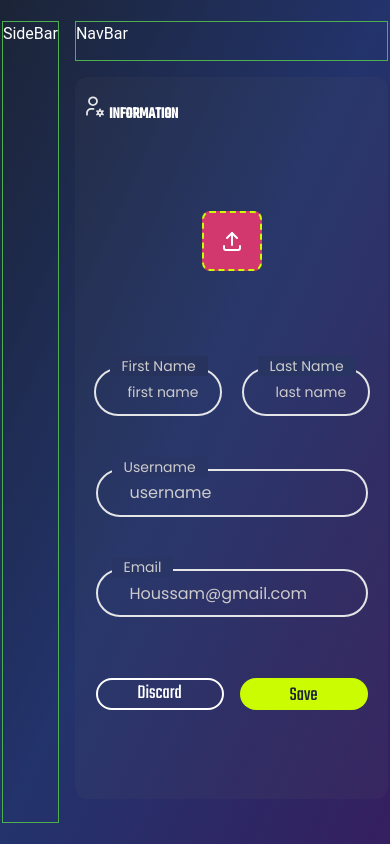
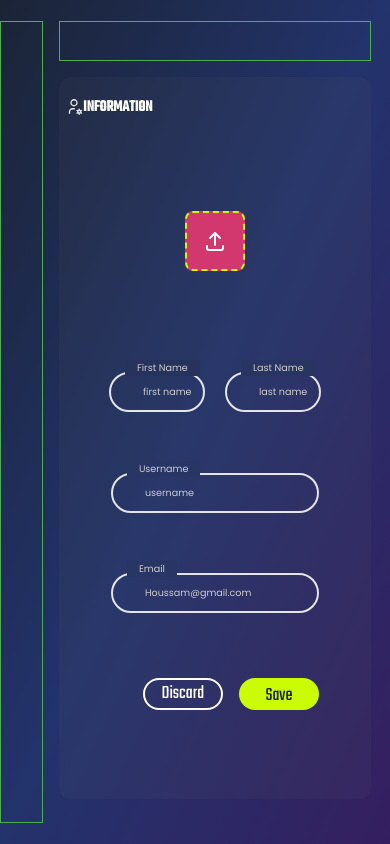
Before and after one commit to FRAGG33R/whiff-waff, a Next.js app in the folder client/: page /settings in a window 390 px wide. Built offline with nearby package versions, Linux system fonts and the light colour scheme.

Commit message:
fixed : small update

```diff
--- a/client/src/components/settings/informationsSetting.tsx
+++ b/client/src/components/settings/informationsSetting.tsx
@@ -56,15 +56,15 @@ const InformationsSetting = () => {
     console.log(file);
   };
   return (
-    <div className="w-[96%]  md:w-[95%] h-[98%]  flex items-start  justify-start flex-col gap-4 md:gap-6">
-      <div className=" w-[99%] h-[8%] flex items-center justify-start flex-row gap-1 space-y-2 space-y-auto">
+    <div className="w-[96%]  md:w-[95%] 2xl:w-full 3xl:w-full  xl:w-full lg:w-full  h-[98%]  flex items-start  justify-start flex-col gap-4 md:gap-6  ">
+      <div className=" w-full h-[8%] flex items-center justify-start flex-row  space-y-1 md:space-y-1  xl:space-y-2 space-y-auto 3xl:-space-x-5 2xl:-space-x-3">
         <Image
           src={InformationIcons}
           alt="TwoFactorIcon"
-          className="w-[8%] h-[80%] md:w-auto md:h-auto"
+          className=" w-[6%] h-[99%] md:w-[6%] md:h-[90%] lg:w-[7%] lg:h-[90%] xl:w-[8%] xl:h-[60%] 2xl:w-[8%] 2xl:h-[60%] 3xl:w-[8%] 3xl:h-[60%] flex 3xl:items-start"
           width={10}
         />
-        <div className=" w-[50%] h-[80%] md:w-auto md:h-auto flex items-end justify-start  font-teko font-semibold sm:text-xl md:text-xl lg:text-3xl xl:text-4xl">
+        <div className=" w-[50%] h-[80%]  md:h-auto md:w-auto  flex items-center justify-start  font-teko font-semibold  md:text-xl lg:text-3xl xl:text-4xl">
           INFORMATION
         </div>
       </div>
@@ -77,8 +77,10 @@ const InformationsSetting = () => {
           </div>
         </div>
         <div className="w-full h-[68%]  flex items-center justify-start flex-col gap-2 md:gap-4 ">
-          <div className="w-[17rem]  h-[21%] md:w-[19rem] lg:w-[29rem] xl:w-[35rem]  2xl:w-[40rem] 3xl:w-[48rem]  flex flex-row items-center justify-center gap-5
-             md:gap-8 lg:gap-10 xl:gap-12 2xl:gap-14 ">
+          <div
+            className="w-[17rem]  h-[21%] md:w-[19rem] lg:w-[29rem] xl:w-[35rem]  2xl:w-[40rem] 3xl:w-[48rem]  flex flex-row items-center justify-center gap-5
+             md:gap-8 lg:gap-10 xl:gap-12 2xl:gap-14 "
+          >
             <div className="w-auto sm:w-auto  ">
               <div>
                 <UserInput
@@ -140,7 +142,7 @@ const InformationsSetting = () => {
                 lableColor="#293665"
                 width="2xl"
                 regExp={/^[a-zA-Z0-9._%+-]+@[a-zA-Z0-9.-]+\.[a-zA-Z]{2,}$/}
-                isError={userError}
+                isError={emailError}
                 isDisabled={false}
                 value={email}
                 setError={setEmailError}
@@ -148,7 +150,7 @@ const InformationsSetting = () => {
               />
             </div>
           </div>
-          <div className="w-[17rem] h-[21%] md:w-[19rem] lg:w-[29rem] xl:w-[35rem]  2xl:w-[40rem] 3xl:w-[48rem]  flex flex-row justify-end items-center    gap-4 md:gap-4">
+          <div className="w-[17rem]  h-[21%] sm:w-[13rem] md:w-[19rem] lg:w-[29rem] xl:w-[35rem]  2xl:w-[40rem] 3xl:w-[48rem]  flex flex-row justify-end items-center   gap-4 md:gap-4">
             <div className="w-auto sm:w-auto  ">
               <SecondaryButton text="Discard" onClick={handleCancle} />
             </div>
--- a/client/src/components/settings/settingPage.tsx
+++ b/client/src/components/settings/settingPage.tsx
@@ -1,27 +1,27 @@
-import React from 'react'
-import InformationsSetting from './informationsSetting'
-import TwoFactor from './twoFactor'
+import React from "react";
+import InformationsSetting from "./informationsSetting";
+import TwoFactor from "./twoFactor";
 const SettingPage = () => {
   return (
-    <div className="w-[99%] md:w-[98%] h-[95%]  flex items-center justify-start flex-row gap-4 md:gap-10 text-white">
-      <div className="h-full w-[15%] md:w-[10%] lg:w-[8%] xl:w-[5%] border border-green-500 ">
-		SideBar
-	  </div>
-      <div className="h-full w-full flex flex-col gap-4 md:gap-10 ">
-        <div className="h-[5%] md:h-[7%] w-full  border border-green-500 ">
-			NavBar
-		</div>
-        <div className='h-[90%] md:h[92%] flex flex-col md:flex-row  gap-4 md:gap-10 overflow-auto md:overflow-hidden'>
-            <div className="flex items-center justify-center h-full  md:w-[60%] w-full lg:w-[60%] bg-CarbonGrey bg-opacity-10  rounded-xl">
-                <InformationsSetting/>
-            </div>
-            <div className=' flex items-center justify-center  h-full  md:w-[40%] w-full  lg-w-[40%] bg-CarbonGrey bg-opacity-10  rounded-xl'>
-                <TwoFactor />
-            </div>
+    <div className="w-[99%] md:w-[98%] h-[95%] sm:w-full flex items-center justify-start flex-row gap-4 md:gap-10 text-white">
+      <div className="h-full w-[15%] md:w-[10%] sm:w-[11%] lg:w-[8%] xl:w-[5%] border border-green-500 ">
+
+      </div>
+      <div className="h-full w-full flex flex-col 3xl:w-full 2xl:w-full xl:w-full lg:w-full md:w-full sm:w-[80%] gap-4 md:gap-10 ">
+        <div className="h-[5%] md:h-[7%] w-full   border border-green-500 ">
+
         </div>
+        <div className="h-[90%] md:h[92%]   flex flex-col md:flex-row  gap-4 md:gap-10 overflow-auto md:overflow-hidden">
+          <div className="flex items-center justify-center h-full  md:w-[60%] w-full lg:w-[60%]  bg-CarbonGrey bg-opacity-10  rounded-xl">
+            <InformationsSetting />
+          </div>
+          <div className=" flex items-center justify-center  h-full  md:w-[40%] w-full  lg-w-[40%] bg-CarbonGrey bg-opacity-10  rounded-xl">
+            <TwoFactor />
+          </div>
         </div>
+      </div>
     </div>
-  )
-}
+  );
+};
 
-export default SettingPage
+export default SettingPage;
--- a/client/src/components/ui/buttons/primaryButton.tsx
+++ b/client/src/components/ui/buttons/primaryButton.tsx
@@ -10,7 +10,7 @@ const PrimaryButton: React.FC<PrimaryButtonProps> = ({ text, onClick }) => {
       whileTap={{ scale: 0.9 }}
       onClick={onClick}
       className="flex items-center justify-center bg-GreenishYellow font-teko rounded-full
-       w-32 md:w-28 lg:w-32  h-8 md:h-7 lg:h-9 text-NightBlack text-xl md:text-lg lg:text-2xl "
+       w-32 md:w-28 lg:w-32 sm:w-20 h-8 md:h-7 lg:h-9 text-NightBlack sm:text-[1.2rem] text-xl md:text-lg lg:text-2xl "
     >
       <div className="flex items-center justify-center pt-1">{text}</div>
     </motion.button>
--- a/client/src/components/ui/buttons/secondaryButton.tsx
+++ b/client/src/components/ui/buttons/secondaryButton.tsx
@@ -9,7 +9,7 @@ const secondaryButton: React.FC<PrimaryButtonProps> = ({ text, onClick }) => {
       whileTap={{ scale: 0.9 }}
       onClick={onClick}
       className="flex items-center justify-center transparent font-teko   border-2 border-Ceramic
-        rounded-full w-32 md:w-28 lg:w-32  h-8 md:h-7 lg:h-9 text-Ceramic text-xl md:text-lg lg:text-2xl"
+        rounded-full w-32 sm:w-20 md:w-28 lg:w-32  h-8 md:h-7 lg:h-9 text-Ceramic text-xl md:text-lg sm:text-[1.2rem] lg:text-2xl "
     >
       <span>{text}</span>
     </motion.button>
--- a/client/src/components/ui/inputs/userInput.tsx
+++ b/client/src/components/ui/inputs/userInput.tsx
@@ -28,7 +28,7 @@ const UserInput: React.FC<InputProps> = ({
         className={`flex items-center  text-PastelGrey justify-center absolute min-w-1 px-3 h-5  sm:h-4 md:h-5 -top-3 left-4 font-poppins text-sm md:text-md`}
         style={{ backgroundColor: lableColor }}
       >
-        <label>{label}</label>
+        <label className="sm:text-[0.6rem] md:text-[0.8rem]">  {label}</label>
       </div>
       <input
         type={type}
@@ -37,7 +37,7 @@ const UserInput: React.FC<InputProps> = ({
         onChange={handleChange}
         onBlur={handleBlur}
         value={value}
-        className={`bg-transparent rounded-full font-poppins text-md placeholder-PastelGrey placeholder-left pl-8 border-2 border-Mercury
+        className={`bg-transparent rounded-full font-poppins sm:text-[0.6rem] md:text-[1rem] placeholder-PastelGrey  placeholder-left pl-8 border-2 border-Mercury
          focus:outline-none
         ${isError ? "border-red-500 " : "focus:border-GreenishYellow"}
         ${
@@ -50,11 +50,11 @@ const UserInput: React.FC<InputProps> = ({
             : width === "xl"
             ? "w-40 sm:w-52 md:w-52 lg:w-72 md:h-12 h-10 text-sm md:text-md"
             : width === "sml"
-            ? "w-[8rem] md:w-[8.5rem] lg:w-[13.5rem] xl:w-[16.5rem] 2xl:w-[18.5rem] 3xl:w-[22.3rem]  h-12   lg:h-12 text-sm md:text-md"
+            ? "w-[8rem] sm:w-[6rem] md:w-[8.5rem] lg:w-[13.5rem] xl:w-[16.5rem] 2xl:w-[18.5rem] 3xl:w-[22.3rem]  h-12  md:h-10 sm:h-10 lg:h-12 text-sm md:text-md"
             : width === "2xl"
-            ? "w-[17rem]  md:w-[19rem] lg:w-[29rem] xl:w-[35rem] 2xl:w-[40rem] 3xl:w-[48rem] h-12 "
+            ? "w-[17rem]  sm:w-[13rem] md:w-[19rem] lg:w-[29rem] xl:w-[35rem] 2xl:w-[40rem] 3xl:w-[48rem] h-12  md:h-10 sm:h-10 lg:h-12 text-sm md:text-md"
             : width === "code"
-            ? "w-[18rem]  sm:w-[18rem] md:w-[15rem] lg:w-[18rem] xl:w-[18rem]  md:h-12 h-10 text-sm md:text-md"
+            ? "w-[18rem]  sm:w-[13rem] md:w-[15rem] lg:w-[18rem] xl:w-[18rem]  md:h-12 h-10 text-sm md:text-md"
             : ""
         }`}
       ></input>
--- a/client/tailwind.config.js
+++ b/client/tailwind.config.js
@@ -3,40 +3,42 @@ const withMT = require("@material-tailwind/react/utils/withMT");
 
 module.exports = withMT({
   content: [
-    './src/pages/**/*.{js,ts,jsx,tsx,mdx}',
-    './src/components/**/*.{js,ts,jsx,tsx,mdx}',
-    './src/app/**/*.{js,ts,jsx,tsx,mdx}',
+    "./src/pages/**/*.{js,ts,jsx,tsx,mdx}",
+    "./src/components/**/*.{js,ts,jsx,tsx,mdx}",
+    "./src/app/**/*.{js,ts,jsx,tsx,mdx}",
   ],
   theme: {
-    colors : {
-      'GreenishYellow': '#CBFC01'
+    colors: {
+      GreenishYellow: "#CBFC01",
     },
     fontFamily: {
-      'teko': ['Teko', 'sans-serif'],
-      'poppins': ['Poppins', 'sans-serif'],
+      teko: ["Teko", "sans-serif"],
+      poppins: ["Poppins", "sans-serif"],
     },
     extend: {
       colors: {
-        'GreenishYellow': '#CBFC01',
-        'ViolentViolet': '#351F60',
-        'DeepRose': '#D2386D',
-        'HokiCl': '#6C7FA7',
-        'Mercury': '#E4E5E7',
-        'DarkBg': '#1B2436',
-        'RhinoBlue': '#23336C',
-        'NightBlack': '#1B2436',
-        'Ceramic': '#FFFFFF',
-        'CarbonGrey': '#606060',
-        'PastelGrey': '#CDCBCB',
-		'DarkGrey': '#222222',
+        GreenishYellow: "#CBFC01",
+        ViolentViolet: "#351F60",
+        DeepRose: "#D2386D",
+        HokiCl: "#6C7FA7",
+        Mercury: "#E4E5E7",
+        DarkBg: "#1B2436",
+        RhinoBlue: "#23336C",
+        NightBlack: "#1B2436",
+        Ceramic: "#FFFFFF",
+        CarbonGrey: "#606060",
+        PastelGrey: "#CDCBCB",
+        DarkGrey: "#222222",
       },
-	  screens: {
-        '3xl': '1920px',
+      screens: {
+        'sm': '280px',
+        'md': '768px',
+        'lg': '1024px',
+        'xl': '1280px',
+        '2xl': '1536px',
+        '3xl': '1920px'
       },
     },
-	screen: {
-		'3xl': '1920px',
-	}
   },
   plugins: [],
 });
```
Also changed, not shown: client/src/components/settings/twoFactor.tsx (+6 -6 lines).
